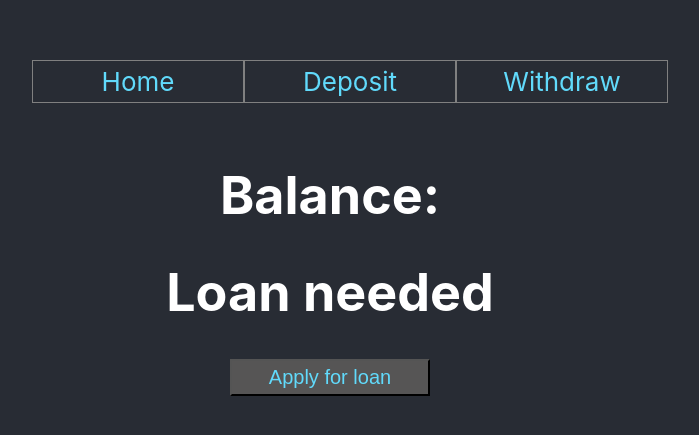
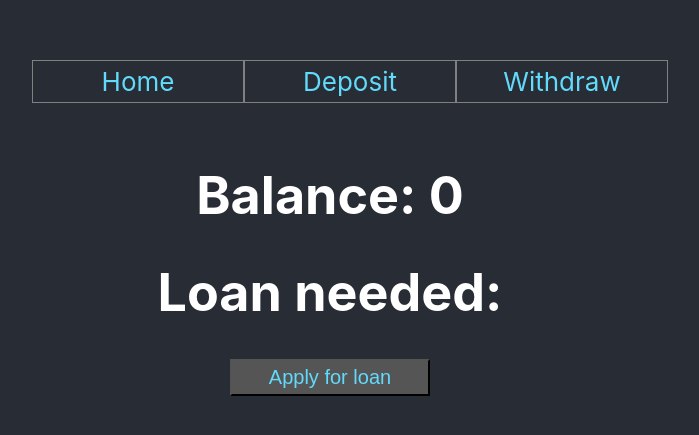
Before and after one commit to SiEr0212/udemy-react-hooks-app_Redux1, a React (Create React App) app: page / in a window 1280 px wide. Shown: the part 185-620 px from the top of the page, without its empty margins (310-1009 px from the left). Built offline with nearby package versions, Linux system fonts and the light colour scheme.

Commit message:
wired  new reducer

```diff
--- a/src/pages/depositPage.js
+++ b/src/pages/depositPage.js
@@ -2,7 +2,7 @@ import React from "react";
 import { useSelector, useDispatch } from "react-redux";
 
 export default function DepositPage() {
-  const balance = useSelector((state) => state.balance);
+  const balance = useSelector((state) => state.balanceReducer.balance);
   const dispatch = useDispatch();
   const onDepositHandle = () => {
     dispatch({ type: "DEPOSIT", payload: 10 });
--- a/src/pages/homePage.js
+++ b/src/pages/homePage.js
@@ -2,11 +2,12 @@ import React from "react";
 import { useSelector } from "react-redux";
 
 export default function HomePage() {
-  const balance = useSelector((state) => state.balance);
+  const balance = useSelector((state) => state.balanceReducer.balance);
+  const loan = useSelector((state) => state.loanReducer.loan);
   return (
     <div>
       <h1>Balance: {balance}</h1>
-      <h1>Loan needed</h1>
+      <h1>Loan needed: {loan}</h1>
       <button className="button-style">Apply for loan</button>
     </div>
   );
--- a/src/pages/withdrawPage.js
+++ b/src/pages/withdrawPage.js
@@ -2,7 +2,7 @@ import React from "react";
 import { useSelector, useDispatch } from "react-redux";
 
 export default function WithdrawPage() {
-  const balance = useSelector((state) => state.balance);
+  const balance = useSelector((state) => state.balanceReducer.balance);
   const dispatch = useDispatch();
   const onWithrawHandle = () => {
     dispatch({ type: "WITHDRAW", payload: 10 });
```
